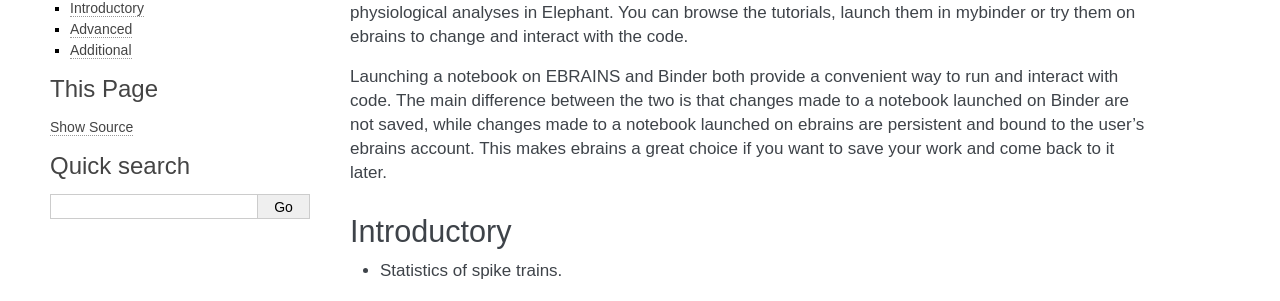
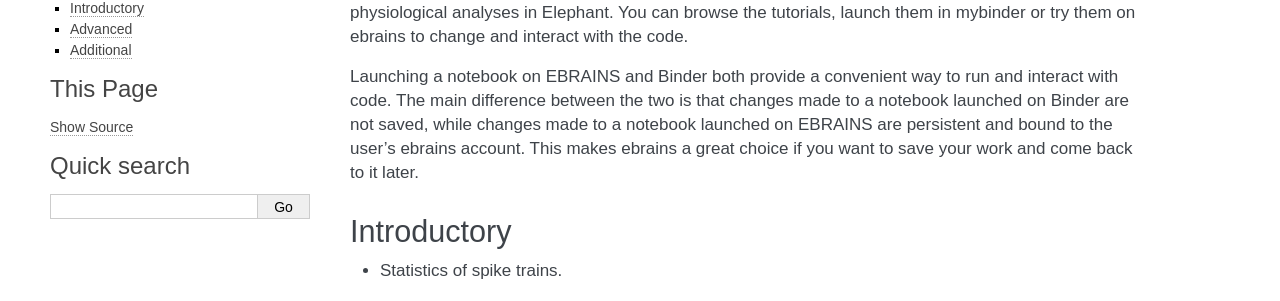
Before and after one commit to NeuralEnsemble/elephant, a Sphinx documentation site: the page built from doc/tutorials.rst, in a window 1280 px wide. Shown: the part 117-418 px from the top of the page. Built offline with Sphinx 7.4.7, drawn with Linux system fonts in a browser that asks for light colours; pages that are not in the unit, such as notebooks, are missing from menus; the version number could not be read and is left out.

```diff
--- a/doc/tutorials.rst
+++ b/doc/tutorials.rst
@@ -10,7 +10,7 @@ interact with the code.
 Launching a notebook on EBRAINS and Binder both provide a convenient way to
 run and interact with code. The main difference between the two is that
 changes made to a notebook launched on Binder are not saved, while
-changes made to a notebook launched on ebrains are persistent and bound to the
+changes made to a notebook launched on EBRAINS are persistent and bound to the
 user's ebrains account. This makes ebrains a great choice if you want to save
 your work and come back to it later.
 
```
